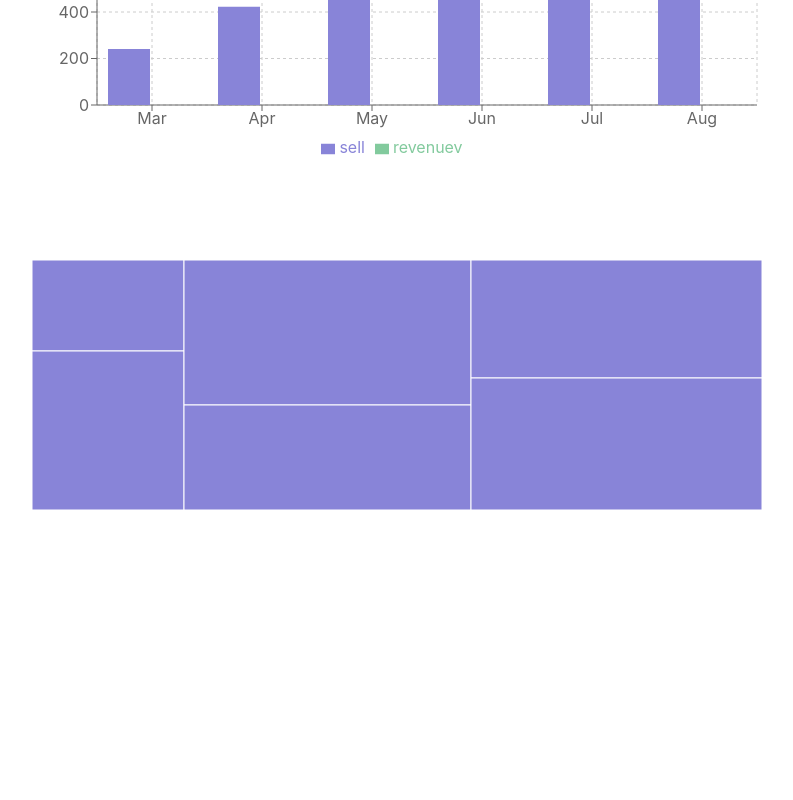
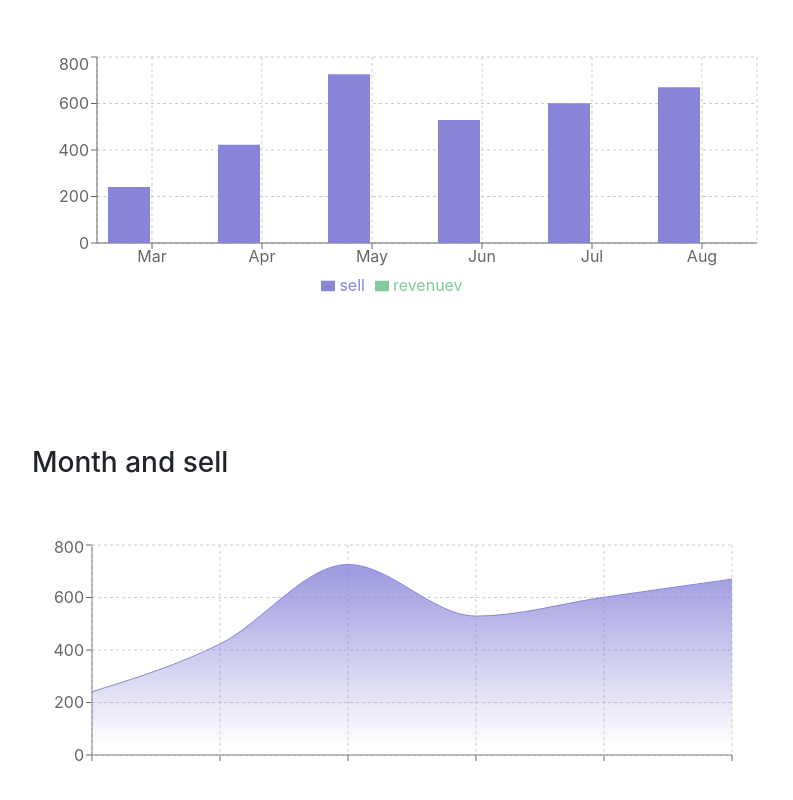
Before and after one commit to kanakWeb/MackBook-small-web, a React (Create React App) app: page /DashBoard in a window 1280 px wide. Shown: the part 598-1398 px from the top of the page, without its empty margins (50-843 px from the left). Before the commit the page ends 1156 px from the top, so only its background shows below. Built offline with nearby package versions, Linux system fonts and the light colour scheme.

Commit message:
added chart

```diff
--- a/src/Components/DashBoard/DashBoard.js
+++ b/src/Components/DashBoard/DashBoard.js
@@ -9,7 +9,7 @@
   Legend,
 } from "recharts";
 import { BarChart, Bar } from "recharts";
-import { Treemap } from "recharts";
+import { AreaChart,Area } from "recharts";
 
 const DashBoard = () => {
   const data = [
@@ -52,8 +52,9 @@
   ];
   return (
     <div className="container ">
-      <h3 className="py-5">This is Dashboard</h3>
+      <h3 className="py-5">Month and sell</h3>
       <LineChart
+
         width={730}
         height={250}
         data={data}
@@ -69,6 +70,7 @@
       </LineChart>
 
       <div className="Barchat py-5">
+      <h3 className="py-5">Sell and revenuev</h3>
         <BarChart width={730} height={250} data={data}>
           <CartesianGrid strokeDasharray="3 3" />
           <XAxis dataKey="month" />
@@ -80,16 +82,26 @@
         </BarChart>
       </div>
       <div className="py-5">
-        <Treemap
-          width={730}
-          height={250}
-          data={data}
-          dataKey="sell"
-          ratio={4 / 3}
-          stroke="#fff"
-          XAxis='month'
-          fill="#8884d8"
-        />
+      <h3 className="py-5">Month and sell</h3>
+      <AreaChart width={730} height={250} data={data}
+  margin={{ top: 10, right: 30, left: 0, bottom: 0 }}>
+  <defs>
+    <linearGradient id="colorUv" x1="0" y1="0" x2="0" y2="1">
+      <stop offset="5%" stopColor="#8884d8" stopOpacity={0.8}/>
+      <stop offset="95%" stopColor="#8884d8" stopOpacity={0}/>
+    </linearGradient>
+    <linearGradient id="colorPv" x1="0" y1="0" x2="0" y2="1">
+      <stop offset="5%" stopColor="#82ca9d" stopOpacity={0.8}/>
+      <stop offset="95%" stopColor="#82ca9d" stopOpacity={0}/>
+    </linearGradient>
+  </defs>
+  <XAxis dataKey="name" />
+  <YAxis />
+  <CartesianGrid strokeDasharray="3 3" />
+  <Tooltip />
+  <Area type="monotone" dataKey="sell" stroke="#8884d8" fillOpacity={1} fill="url(#colorUv)" />
+  <Area type="monotone" dataKey="month" stroke="#82ca9d" fillOpacity={1} fill="url(#colorPv)" />
+</AreaChart>
       </div>
     </div>
   );
```
